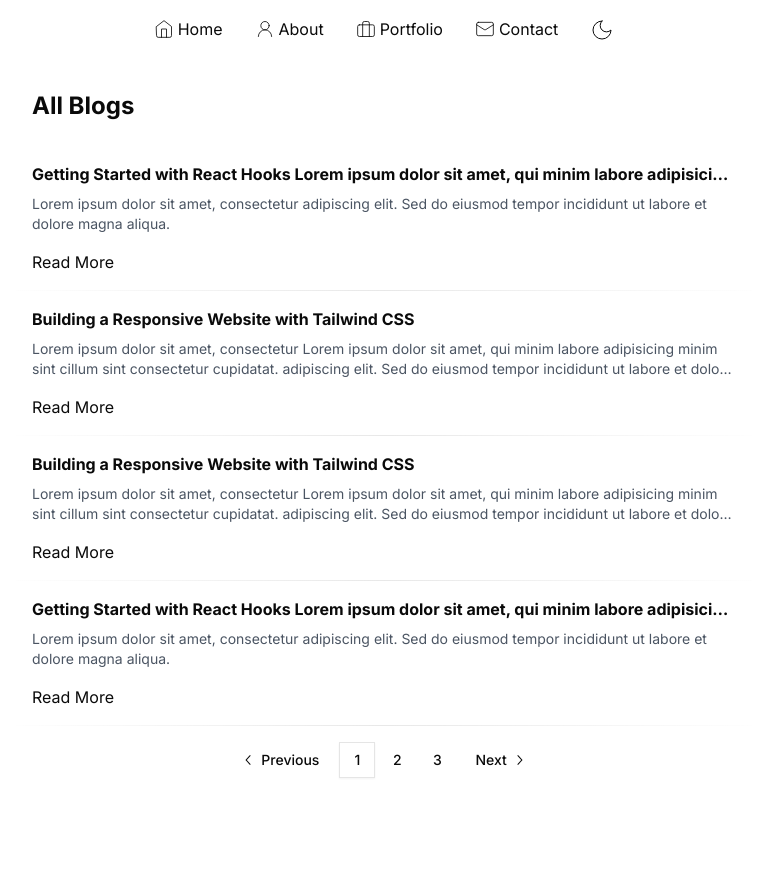
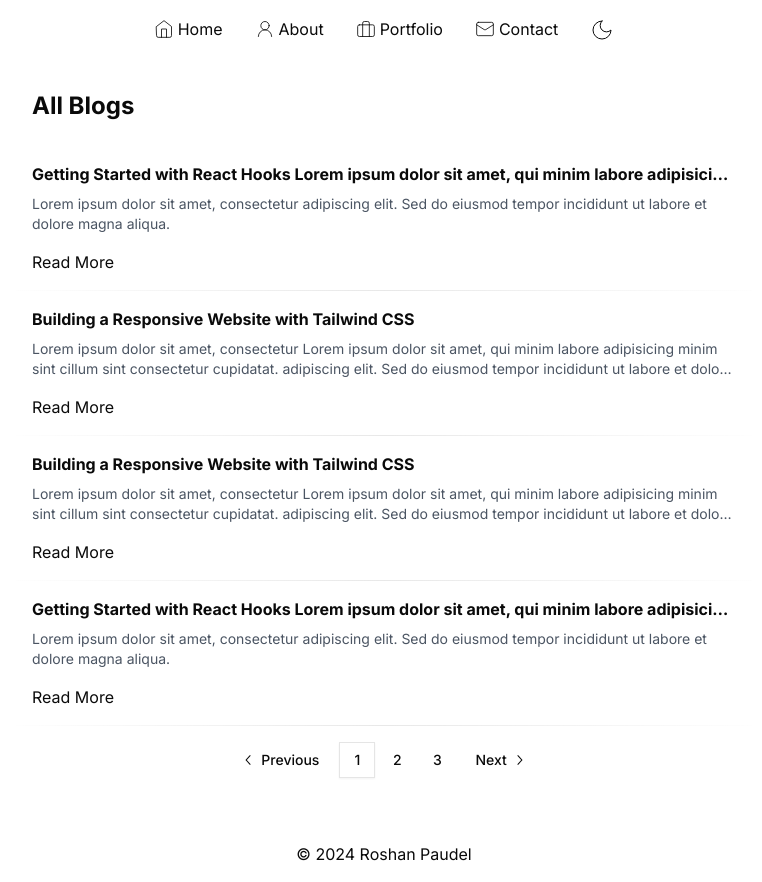
Before and after one commit to hyper-dot/portfolio, a Next.js app: page /blogs/1 in a window 1280 px wide. Shown: the whole page, without its empty margins (256-1018 px from the left). Before the commit the page ends 826 px from the top, so only its background shows below. Built offline with nearby package versions, Linux system fonts and the light colour scheme.

Commit message:
footers added

```diff
--- a/src/app/blogs/[page]/page.tsx
+++ b/src/app/blogs/[page]/page.tsx
@@ -3,7 +3,7 @@ import React from "react";
 import {
   Pagination,
   PaginationContent,
-  PaginationEllipsis,
+  // PaginationEllipsis,
   PaginationItem,
   PaginationLink,
   PaginationNext,
--- a/src/app/layout.tsx
+++ b/src/app/layout.tsx
@@ -3,6 +3,7 @@ import { Inter } from "next/font/google";
 import "./globals.css";
 import { ThemeProvider } from "@/providers/ThemeProvider";
 import Navbar from "@/components/Nav";
+import Footer from "@/components/Footer";
 
 const inter = Inter({ subsets: ["latin"] });
 
@@ -27,6 +28,7 @@ export default function RootLayout({
         >
           <Navbar />
           {children}
+          <Footer />
         </ThemeProvider>
       </body>
     </html>
--- a/src/app/page.tsx
+++ b/src/app/page.tsx
@@ -52,7 +52,7 @@ const page = () => {
           <h2 className="text-2xl font-bold">
             Latest Blog Posts
             <Link
-              href="/blogs"
+              href="/blogs/1"
               className="pl-4 text-sm transition-all duration-200 inline-flex gap-2 items-center font-medium underline underline-offset-4 hover:text-blue-600"
             >
               <ArrowUpRightFromSquare size={16} /> All Blogs
--- /dev/null
+++ b/src/components/Footer.tsx
@@ -0,0 +1,12 @@
+import React from "react";
+
+const Footer = () => {
+  const currentFullYear = new Date().getFullYear();
+  return (
+    <p className="max-w-3xl mx-auto my-4 text-center">
+      &copy; {currentFullYear} Roshan Paudel
+    </p>
+  );
+};
+
+export default Footer;
```
